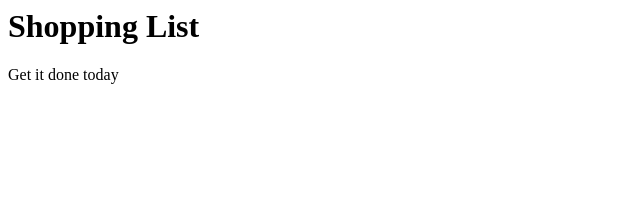
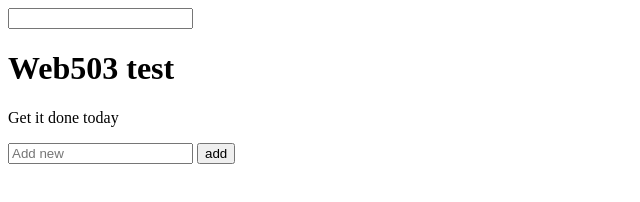
Before and after one commit to josh-moss/web503Tes, a website: page index.html in a window 1280 px wide. Shown: the whole page, without its empty margins (0-640 px from the left). Drawn offline with Linux system fonts and the light colour scheme.

Commit message:
added code to HTML file

```diff
--- a/index.html
+++ b/index.html
@@ -4,13 +4,16 @@
         <title>Sample </title>
         <link rel="styplesheet" href="index.css">
     </head>
+
+    <body>
+        <input>
+            <h1 id="classid"> Web503 test </h1>
+            <p class="second"> Get it done today </p>
+            <input id="input" type="text" placeholder="Add new"></input>
+            <button id="enter"> add </button>
+            <ul id=""></ul>
+        </main>
+        <script src="./scripts/index.js" async defer></script>
+    </body>
+
 </html>
-
-<body>
-    <main>
-        <h1 id="first"> Shopping List </h1>
-        <p class="second"> Get it done today </p>
-    </main>
-
-
-</body>
```
